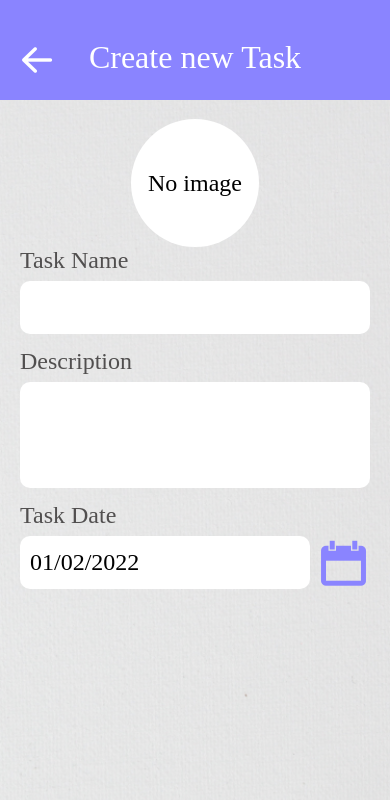
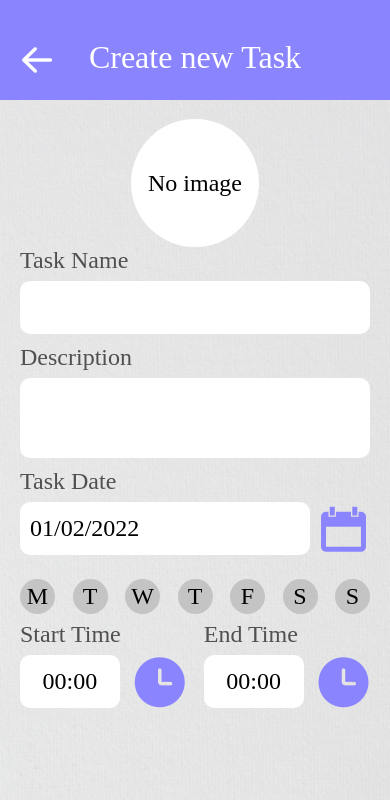
Before and after one commit to Redmorgan/Visualise, a React Native app: screen /EditTask in a window 390 px wide. Shown: the top 800 px of the page. Built offline with nearby package versions, Linux system fonts and the light colour scheme; a web font is replaced by a local one.

Commit message:
feat: Date picker and time pickers set up

```diff
--- a/Screens/EditTaskScreen.js
+++ b/Screens/EditTaskScreen.js
@@ -16,18 +16,129 @@ import { Entypo } from '@expo/vector-icons';
 const EditTaskScreen = ({ navigation }) => {
 
     const [date, setDate] = useState(new Date())
+    const [mode, setMode] = useState('date')
     const [show, setShow] = useState(false)
 
+    const [selectedDays, setSelectedDays] = useState([])
+    const [refreshState, setRefreshing] = useState(false)
+    const [selectedDaysString, setSelectedDaysString] = useState()
+
+    const [selected, setSelected] = useState()
+    const [startTime, setStartTime] = useState("00:00")
+    const [endTime, setEndTime] = useState("00:00")
+
+
     function onDateChange(event, selectedDate){
+
         const currentDate = selectedDate || date
-        setDate(currentDate)
+
+        if(selected == "start" || selected == "end"){
+
+            var formattedTime = moment(selectedDate).format("HH:mm")
+
+            if(selected == "start"){
+
+                setStartTime(formattedTime)
+
+            }else if(selected == "end"){
+
+                setEndTime(formattedTime)
+
+            }
+
+        }else{
+
+            //setSelectedDays([])
+            setDate(currentDate)
+            setShow(false)
+            setSelectedDays([])
+
+        }
+
         setShow(false)
+
     }
 
     function goBack(){
 
         Vibration.vibrate(5)
         navigation.pop()
+
+    }
+
+    function openDatePicker(){
+
+        Vibration.vibrate(5)
+        setMode("date")
+        setSelected("date")
+        setShow(true)
+
+    }
+
+    function openStartTime(){
+
+        Vibration.vibrate(5)
+        setMode("time")
+        setSelected("start")
+        setShow(true)
+
+    }
+
+    function openEndTime(){
+
+        Vibration.vibrate(5)
+        setMode("time")
+        setSelected("end")
+        setShow(true)
+
+    }
+
+    function setDay(day){
+
+        Vibration.vibrate(5)
+
+        var selectedDaysUpdated = selectedDays
+
+        if(selectedDaysUpdated.includes(day)){
+
+            const index = selectedDaysUpdated.indexOf(day);
+            selectedDaysUpdated.splice(index, 1)
+            setSelectedDays(selectedDaysUpdated)
+
+        }else{
+
+            selectedDaysUpdated.push(day)
+            setSelectedDays(selectedDaysUpdated)
+
+        }
+
+        var selectedDaysStringUpdated = ""
+
+        if(selectedDaysUpdated.length == 7){
+
+            selectedDaysStringUpdated = "Every day"
+
+        }else{
+
+            for(let i = 0; i < selectedDaysUpdated.length; i++){
+
+                if(i == selectedDaysUpdated.length-1){
+
+                    selectedDaysStringUpdated += selectedDaysUpdated[i].substring(0,3)
+
+                }else{
+
+                    selectedDaysStringUpdated += (selectedDaysUpdated[i].substring(0,3) + ", ")
+
+                }
+
+            }
+
+        }
+
+        setSelectedDaysString(selectedDaysStringUpdated)
+
+        setRefreshing(!refreshState)
 
     }
 
@@ -69,22 +180,144 @@ const EditTaskScreen = ({ navigation }) => {
 
                 <TaskDateContainer>
 
-                    <TaskDateInput placeholder={moment(date).format("DD/MM/YYYY")}/>
-                    {show &&
+                    <TaskDateInput
+                        editable={selectedDays.length == 0 ? true:false}
+                        value={selectedDays.length == 0 ? moment(date).format("DD/MM/YYYY"): selectedDaysString}/>
+
+                    {(show == true)?
                     <DateTimePicker
                         value={ date }
-                        mode='default'
+                        mode={mode}
                         display='default'
                         onChange={onDateChange}
-                    />}
+                    />:null}
 
-                    <TaskDateTouchable onPress={()=>{setShow(true)}} underlayColor={'#00000033'} activeOpacity={1}>
+                    <TaskDateTouchable onPress={()=>{openDatePicker()}} underlayColor={'#00000033'} activeOpacity={1}>
 
                         <Entypo name="calendar" size={50} color="#8A84FF" />
 
                     </TaskDateTouchable>
 
                 </TaskDateContainer>
+
+
+                <DaysOfWeekContainer>
+
+                    <DayIconTouchable onPress={()=>{setDay("Monday")}}>
+
+                        <DayIcon style={{borderWidth:selectedDays.includes("Monday")?2:0}}>
+
+                            <DayLabel>M</DayLabel>
+
+                        </DayIcon>
+
+                    </DayIconTouchable>
+
+                    <DayIconTouchable onPress={()=>{setDay("Tuesday")}}>
+
+                        <DayIcon style={{borderWidth:selectedDays.includes("Tuesday")?2:0}}>
+
+                            <DayLabel>T</DayLabel>
+
+                        </DayIcon>
+
+                    </DayIconTouchable>
+
+                    <DayIconTouchable onPress={()=>{setDay("Wednesday")}}>
+
+                        <DayIcon style={{borderWidth:selectedDays.includes("Wednesday")?2:0}}>
+
+                            <DayLabel>W</DayLabel>
+
+                        </DayIcon>
+
+                    </DayIconTouchable>
+
+                    <DayIconTouchable onPress={()=>{setDay("Thursday")}}>
+
+                        <DayIcon style={{borderWidth:selectedDays.includes("Thursday")?2:0}}>
+
+                            <DayLabel>T</DayLabel>
+
+                        </DayIcon>
+
+                    </DayIconTouchable>
+
+                    <DayIconTouchable onPress={()=>{setDay("Friday")}}>
+
+                        <DayIcon style={{borderWidth:selectedDays.includes("Friday")?2:0}}>
+
+                            <DayLabel>F</DayLabel>
+
+                        </DayIcon>
+
+                    </DayIconTouchable>
+
+                    <DayIconTouchable onPress={()=>{setDay("Saturday")}}>
+
+                        <DayIcon style={{borderWidth:selectedDays.includes("Saturday")?2:0}}>
+
+                            <DayLabel>S</DayLabel>
+
+                        </DayIcon>
+
+                    </DayIconTouchable>
+
+                    <DayIconTouchable onPress={()=>{setDay("Sunday")}}>
+
+                        <DayIcon style={{borderWidth:selectedDays.includes("Sunday")?2:0}}>
+
+                            <DayLabel>S</DayLabel>
+
+                        </DayIcon>
+
+                    </DayIconTouchable>
+
+                </DaysOfWeekContainer>
+
+                <TimeContainer>
+
+                    <TaskTimeContainer>
+
+                        <TaskDataLabel>Start Time</TaskDataLabel>
+
+                        <TaskTimeWrapper>
+
+                            <TimeInput
+                                editable={false}
+                                value={startTime}/>
+
+                            <ClockTouchable onPress={()=>{openStartTime()}}  underlayColor={'#00000033'} activeOpacity={1}>
+
+                                <AntDesign name="clockcircle" size={50} color="#8A84FF" />
+
+                            </ClockTouchable>
+
+                        </TaskTimeWrapper>
+
+                    </TaskTimeContainer>
+
+                    <TaskTimeContainer style={{marginLeft:"5%"}}>
+
+                        <TaskDataLabel>End Time</TaskDataLabel>
+
+                        <TaskTimeWrapper>
+
+                            <TimeInput
+                                value={endTime}
+                                editable={false}/>
+
+                            <ClockTouchable onPress={()=>{openEndTime()}}  underlayColor={'#00000033'} activeOpacity={1}>
+
+                                <AntDesign name="clockcircle" size={50} color="#8A84FF" />
+
+                            </ClockTouchable>
+
+                        </TaskTimeWrapper>
+
+                    </TaskTimeContainer>
+
+                </TimeContainer>
 
             </EditTaskBody>
 
@@ -161,6 +394,7 @@ const TaskIcon = styled.View`
     display:flex
     justify-content:center
     align-items:center
+    border-color:#000000
 
 `
 
@@ -190,28 +424,28 @@ const TaskNameInput = styled.TextInput`
     background-color:#ffffff
     padding-left:10px
     elevation:5
-    margin-bottom:14px
+    margin-bottom:10px
 
 `
 
 const TaskDescInput = styled.TextInput`
 
     width:350px
-    height:106px
+    height:80px
     border-radius:10px
     font-family:Barlow
     font-size:24px
     background-color:#ffffff
     padding:10px
     elevation:5
-    margin-bottom:14px
+    margin-bottom:10px
 
 `
 
 const TaskDateContainer = styled.View`
 
     width:350px
-    height:100px
+    height:53px
     display:flex
     flex-direction:row
 
@@ -243,5 +477,94 @@ const TaskDateTouchable = styled.TouchableHighlight`
 
 `
 
+const DaysOfWeekContainer = styled.View`
+
+    width:100%
+    height:35px
+    display:flex
+    flex-direction:row
+    justify-content:space-between
+    align-items:center
+    margin-top:24px
+
+`
+
+const DayIconTouchable = styled.TouchableHighlight`
+
+    width:35px
+    height:35px
+    border-radius:90px
+
+`
+
+const DayIcon = styled.View`
+
+    width:100%
+    height:100%
+    background-color:#C4C4C4
+    border-radius:90px
+    display:flex
+    align-items:center
+    justify-content:center
+
+`
+
+const DayLabel = styled.Text`
+
+    font-family:Barlow
+    font-size:24px
+
+`
+
+const TimeContainer = styled.View`
+
+    width:100%
+    height:80px
+    display:flex
+    flex-direction:row
+    margin-top:7px
+
+`
+
+const TaskTimeContainer = styled.View`
+
+    width:47.5%
+    height:100%
+
+`
+
+const TaskTimeWrapper = styled.View`
+
+    width:100%
+    height:53px
+    display:flex
+    flex-direction:row
+
+`
+
+const TimeInput = styled.TextInput`
+
+    width:60%
+    height:100%
+    border-radius:10px
+    background-color:#ffffff
+    font-family:Barlow
+    font-size:24px
+    text-align:center
+
+`
+
+const ClockTouchable = styled.TouchableHighlight`
+
+    width:53px
+    height:53px
+    display:flex
+    align-items:center
+    justify-content:center
+    position:absolute
+    right:0
+    border-radius:90px
+
+`
 
 export default EditTaskScreen;
```
